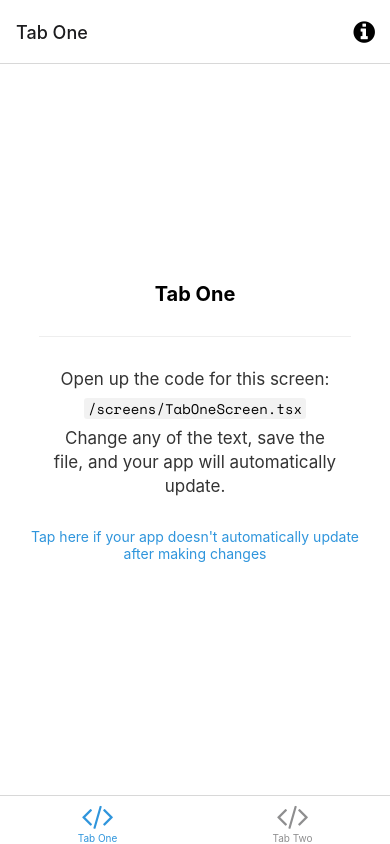
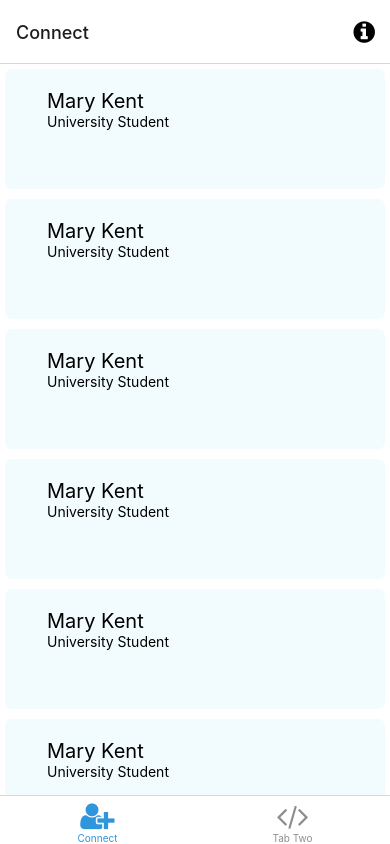
Before and after one commit to jordanlipson/Solis, a React Native app: screen /screens/TabOneScreen.tsx in a window 390 px wide. Built offline with nearby package versions, Linux system fonts and the light colour scheme; what expo-linking would draw is missing.

Commit message:
Add Connect tab wip

```diff
--- /dev/null
+++ b/components/Profile.tsx
@@ -0,0 +1,48 @@
+import React from "react";
+import { ReactNode } from "react"
+import { StyleSheet } from "react-native"
+import { Text, View } from '../components/Themed';
+
+class Profile extends React.Component<any, any> {
+  render = () : ReactNode => {
+    return <View style={styles.profile}>
+      <View style={styles.picture}></View>
+      <View style={styles.text}>
+        <Text style={styles.name}>{this.props.name}</Text>
+        <Text style={styles.title}>{this.props.title}</Text>
+      </View>
+    </View>
+  }
+}
+
+const styles = StyleSheet.create({
+  profile: {
+    width: "100%",
+    padding: 20,
+    marginVertical: 5,
+    backgroundColor: "#f2fcff",
+    borderRadius: 7,
+    display: "flex",
+    flexDirection: "row"
+  },
+  picture: {
+    width: 80,
+    height: 80,
+    backgroundColor: "#f0cee1",
+    borderRadius: 12,
+    flex: 0
+  },
+  text: {
+    flex: 1,
+    marginLeft: 22,
+    backgroundColor: "#00000000"
+  },
+  name: {
+    fontSize: 20
+  },
+  title: {
+    fontSize: 14
+  }
+});
+
+export default Profile;
--- a/navigation/index.tsx
+++ b/navigation/index.tsx
@@ -14,10 +14,10 @@ import Colors from '../constants/Colors';
 import useColorScheme from '../hooks/useColorScheme';
 import ModalScreen from '../screens/ModalScreen';
 import NotFoundScreen from '../screens/NotFoundScreen';
-import TabOneScreen from '../screens/TabOneScreen';
 import TabTwoScreen from '../screens/TabTwoScreen';
 import { RootStackParamList, RootTabParamList, RootTabScreenProps } from '../types';
 import LinkingConfiguration from './LinkingConfiguration';
+import ConnectScreen from '../screens/Connect';
 
 export default function Navigation({ colorScheme }: { colorScheme: ColorSchemeName }) {
   return (
@@ -58,16 +58,16 @@ function BottomTabNavigator() {
 
   return (
     <BottomTab.Navigator
-      initialRouteName="TabOne"
+      initialRouteName="Connect"
       screenOptions={{
         tabBarActiveTintColor: Colors[colorScheme].tint,
       }}>
       <BottomTab.Screen
-        name="TabOne"
-        component={TabOneScreen}
-        options={({ navigation }: RootTabScreenProps<'TabOne'>) => ({
-          title: 'Tab One',
-          tabBarIcon: ({ color }) => <TabBarIcon name="code" color={color} />,
+        name="Connect"
+        component={ConnectScreen}
+        options={({ navigation }: RootTabScreenProps<'Connect'>) => ({
+          title: 'Connect',
+          tabBarIcon: ({ color }) => <TabBarIcon name="user-plus" color={color} />,
           headerRight: () => (
             <Pressable
               onPress={() => navigation.navigate('Modal')}
--- /dev/null
+++ b/screens/Connect.tsx
@@ -0,0 +1,47 @@
+import { ScrollView, StyleSheet } from 'react-native';
+import React from "react";
+
+import EditScreenInfo from '../components/EditScreenInfo';
+import Profile from '../components/Profile';
+import { Text, View } from '../components/Themed';
+import { RootTabScreenProps } from '../types';
+
+import * as data from "../users.json";
+
+const users = data.users
+
+class ConnectScreen extends React.Component {
+  render(): React.ReactNode {
+    return (
+      <ScrollView style={styles.container}>
+        {/* <Text style={styles.title}>Tab One</Text>
+        <View style={styles.separator} lightColor="#eee" darkColor="rgba(255,255,255,0.1)" />
+        <EditScreenInfo path="/screens/TabOneScreen.tsx" /> */}
+        {
+          users.map((user, i) => {
+            return <Profile name={user.name} title={user.title} interests={user.interests} key={`user-${i}`} />
+          })
+        }
+      </ScrollView>
+    );
+  }
+}
+
+const styles = StyleSheet.create({
+  container: {
+    paddingHorizontal: 5,
+    backgroundColor: "#ffffff",
+    overflow: "scroll"
+  },
+  title: {
+    fontSize: 20,
+    fontWeight: 'bold',
+  },
+  separator: {
+    marginVertical: 30,
+    height: 1,
+    width: '80%',
+  },
+});
+
+export default ConnectScreen;
--- a/screens/TabOneScreen.tsx
+++ /dev/null
@@ -1,32 +0,0 @@
-import { StyleSheet } from 'react-native';
-
-import EditScreenInfo from '../components/EditScreenInfo';
-import { Text, View } from '../components/Themed';
-import { RootTabScreenProps } from '../types';
-
-export default function TabOneScreen({ navigation }: RootTabScreenProps<'TabOne'>) {
-  return (
-    <View style={styles.container}>
-      <Text style={styles.title}>Tab One</Text>
-      <View style={styles.separator} lightColor="#eee" darkColor="rgba(255,255,255,0.1)" />
-      <EditScreenInfo path="/screens/TabOneScreen.tsx" />
-    </View>
-  );
-}
-
-const styles = StyleSheet.create({
-  container: {
-    flex: 1,
-    alignItems: 'center',
-    justifyContent: 'center',
-  },
-  title: {
-    fontSize: 20,
-    fontWeight: 'bold',
-  },
-  separator: {
-    marginVertical: 30,
-    height: 1,
-    width: '80%',
-  },
-});
--- a/tsconfig.json
+++ b/tsconfig.json
@@ -2,5 +2,7 @@
   "extends": "expo/tsconfig.base",
   "compilerOptions": {
     "strict": true
-  }
+  },
+  "resolveJsonModule": true,
+  "esModuleInterop": true,
 }
--- a/types.tsx
+++ b/types.tsx
@@ -25,7 +25,7 @@ export type RootStackScreenProps<Screen extends keyof RootStackParamList> = Nati
 >;
 
 export type RootTabParamList = {
-  TabOne: undefined;
+  Connect: undefined;
   TabTwo: undefined;
 };
 
--- /dev/null
+++ b/users.json
@@ -0,0 +1,50 @@
+{
+  "users":
+  [
+    {
+      "name": "Mary Kent",
+      "title": "University Student",
+      "interests": ["music", "languages"]
+    },
+    {
+      "name": "Mary Kent",
+      "title": "University Student",
+      "interests": ["music", "languages"]
+    },
+    {
+      "name": "Mary Kent",
+      "title": "University Student",
+      "interests": ["music", "languages"]
+    },
+    {
+      "name": "Mary Kent",
+      "title": "University Student",
+      "interests": ["music", "languages"]
+    },
+    {
+      "name": "Mary Kent",
+      "title": "University Student",
+      "interests": ["music", "languages"]
+    },
+    {
+      "name": "Mary Kent",
+      "title": "University Student",
+      "interests": ["music", "languages"]
+    },
+    {
+      "name": "Mary Kent",
+      "title": "University Student",
+      "interests": ["music", "languages"]
+    },
+    {
+      "name": "Mary Kent",
+      "title": "University Student",
+      "interests": ["music", "languages"]
+    },
+    {
+      "name": "Mary Kent",
+      "title": "University Student",
+      "interests": ["music", "languages"]
+    }
+  ]
+}
```
